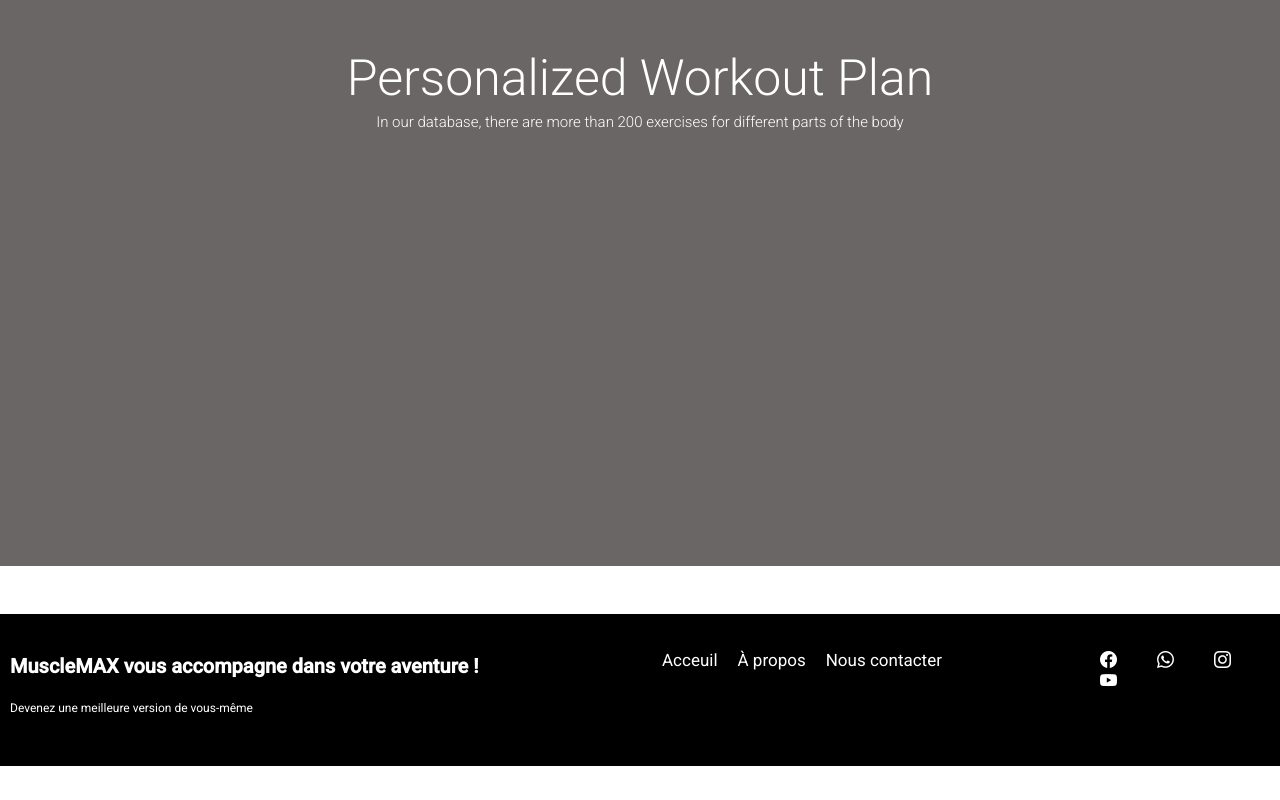
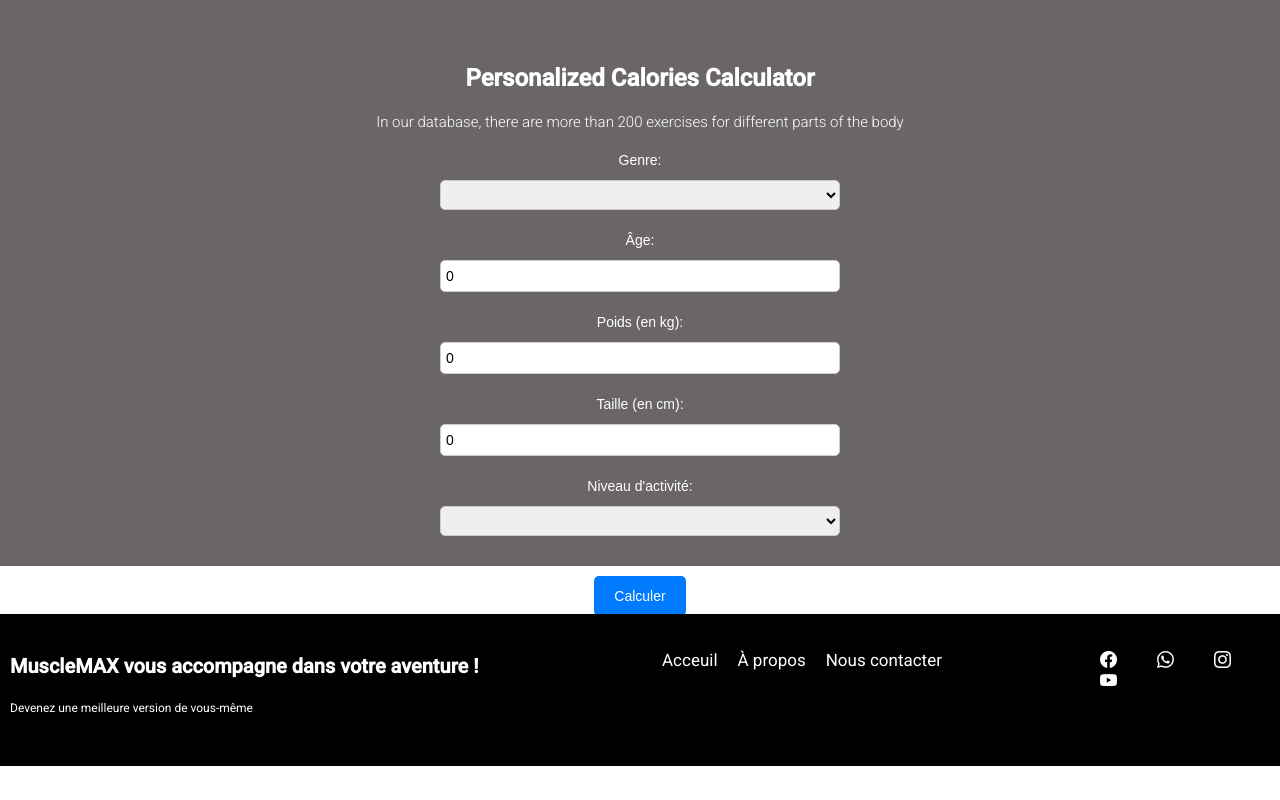
Before and after one commit to MohandAcherir/AWS, an Angular app: page / in a window 1280 px wide. Shown: the part 634-1434 px from the top of the page. Before the commit the page ends 1400 px from the top, so only its background shows below. Built offline with nearby package versions, Linux system fonts and the light colour scheme.

Commit message:
Ajout de la partie de Firas

```diff
--- a/src/app/pages/home/home.component.css
+++ b/src/app/pages/home/home.component.css
@@ -119,3 +119,117 @@ h4
     height: 700px;
 }
 }
+
+table {
+  width: 100%;
+}
+
+tr.example-detail-row {
+  height: 0;
+}
+
+tr.example-element-row:not(.example-expanded-row):hover {
+  background: whitesmoke;
+}
+
+tr.example-element-row:not(.example-expanded-row):active {
+  background: #efefef;
+}
+
+.example-element-row td {
+  border-bottom-width: 0;
+}
+
+.example-element-detail {
+  overflow: hidden;
+  display: flex;
+}
+
+.example-element-diagram {
+  min-width: 80px;
+  border: 2px solid black;
+  padding: 8px;
+  font-weight: lighter;
+  margin: 8px 0;
+  height: 104px;
+}
+
+.example-element-symbol {
+  font-weight: bold;
+  font-size: 40px;
+  line-height: normal;
+}
+
+.example-element-description {
+  padding: 16px;
+}
+
+.example-element-description-attribution {
+  opacity: 0.5;
+}
+
+
+
+
+.calculator {
+    font-family: Arial, sans-serif;
+    width: 400px;
+    margin: 0 auto;
+    text-align: center;
+    color: #fff;
+}
+
+  h2 {
+    font-size: 24px;
+    font-weight: bold;
+  }
+
+  label {
+    display: block;
+    margin-bottom: 10px;
+  }
+
+  input[type="number"] {
+    width: 100%;
+    padding: 5px;
+    border-radius: 5px;
+    border: 1px solid #ccc;
+    box-sizing: border-box;
+    margin-bottom: 20px;
+  }
+
+  select {
+    width: 100%;
+    padding: 5px;
+    border-radius: 5px;
+    border: 1px solid #ccc;
+    box-sizing: border-box;
+    margin-bottom: 20px;
+  }
+
+  button {
+    background-color: #007bff;
+    color: #fff;
+    border: none;
+    padding: 10px 20px;
+    border-radius: 5px;
+    cursor: pointer;
+    margin-top: 20px;
+  }
+
+  button:hover {
+    background-color: #0069d9;
+  }
+
+  #results {
+    margin-top: 20px;
+    font-size: 18px;
+    color: #fff;
+
+  }
+  .resultColor{
+    color:red;
+  }
+  .proColor{
+    color:'#DAFEB7';
+  }
--- a/src/app/pages/home/home.component.html
+++ b/src/app/pages/home/home.component.html
@@ -8,7 +8,53 @@
 
 <div id="more" class="banner2">
 	<h2><br><br><br>
-	Personalized Workout Plan
+	Personalized Calories Calculator
 	</h2>
 	<h4>In our database, there are more than 200 exercises for different parts of the body</h4>
+	<div class="calculator">
+
+    <form (submit)="calculate()">
+      <div>
+        <label for="gender">Genre:</label>
+        <select id="gender" name="gender" [(ngModel)]="gender" required>
+          <option value="male">Homme</option>
+          <option value="female">Femme</option>
+        </select>
+      </div>
+      <div>
+        <label for="age">Âge:</label>
+        <input type="number" id="age" name="age" [(ngModel)]="age" required>
+      </div>
+      <div>
+        <label for="weight">Poids (en kg):</label>
+        <input type="number" id="weight" name="weight" [(ngModel)]="weight" required>
+      </div>
+      <div>
+        <label for="height">Taille (en cm):</label>
+        <input type="number" id="height" name="height" [(ngModel)]="height" required>
+      </div>
+      <div>
+        <label for="activity">Niveau d'activité:</label>
+        <select id="activity" name="activity" [(ngModel)]="activity" required>
+          <option value="sedentary">Sédentaire</option>
+          <option value="lightly-active">Légèrement actif</option>
+          <option value="moderately-active">Modérément actif</option>
+          <option value="very-active">Très actif</option>
+          <option value="extremely-active">Extrêmement actif</option>
+        </select>
+      </div>
+      <button type="submit">Calculer</button>
+    </form>
+    <div id="results" *ngIf="showResults">
+       <div class="resultColor"> <h3>Résultats</h3></div>
+       <br>
+        <ul>
+          <li>Besoins en:</li>
+           <li>Calories : {{tdee}}</li>
+          <li>Protéines : {{protein}}g</li>
+          <li>Lipides : {{fat}}g</li>
+          <li>Glucides : {{carbs}}g</li>
+        </ul>
+      </div>
+
 </div>
--- a/src/app/pages/home/home.component.ts
+++ b/src/app/pages/home/home.component.ts
@@ -1,15 +1,53 @@
 
 import { Component, OnInit } from '@angular/core';
 import { ExerciceDetailsService } from 'src/app/services/exercice-details.service';
+import { CalorieCalculComponent } from 'src/app/services/calorie-calcul.component';
 @Component({
   selector: 'app-home',
   templateUrl: './home.component.html',
   styleUrls: ['./home.component.css']
 })
 export class HomeComponent implements OnInit {
-  constructor(private service:ExerciceDetailsService){}
-  exerciceData:any;
+  weight: number  = 0;
+  height: number = 0;
+  age: number = 0;
+  gender: string = "";
+  activity: string = "";
+  bmr: number = 0;
+  tdee: number = 0;
+  protein: number = 0;
+  fat: number= 0;
+  carbs: number = 0;
+  showResults: boolean = true; // Define the showResults property
+
+  constructor(private service:CalorieCalculComponent){
+      this.weight = this.service.weight;
+    this.height = this.service.height;
+    this.age = this.service.age;
+    this.gender = this.service.gender;
+    this.activity = this.service.activity;
+    this.bmr = this.service.bmr;
+    this.tdee = this.service.tdee;
+    this.protein = this.service.protein;
+    this.fat= this.service.fat;
+    this.carbs = this.service.carbs;
+    this.showResults = true;
+  }
   ngOnInit(): void {
-    this.exerciceData=this.service.exerciceDetails;
+    this.weight = 0;
+    this.height = 0;
+    this.age = 0;
+    this.gender = "";
+    this.activity = "";
+    this.bmr = 0;
+    this.tdee = 0;
+    this.protein = 0;
+    this.fat=0;
+    this.carbs = 0;
+    this.showResults = true; // Define the showResults property
+  }
+
+  calculate():number {
+  	return 2;
   }
 }
--- /dev/null
+++ b/src/app/services/calorie-calcul.component.ts
@@ -0,0 +1,53 @@
+import { Component, Injectable } from '@angular/core';
+
+@Injectable({
+  providedIn: 'root'
+})
+export class CalorieCalculComponent {
+  weight: number = 0;
+  height: number = 0;
+  age: number = 0;
+  gender: string = "";
+  activity: string = "";
+  bmr: number = 0;
+  tdee: number = 0;
+  protein: number = 0;
+  fat: number=0;
+  carbs: number = 0;
+  showResults: boolean = false; // Define the showResults property
+
+  constructor() {}
+
+
+    calculate() {
+      if (this.gender === "male") {
+        this.bmr = Math.round(88.362 + (13.397 * this.weight) + (4.799 * this.height) - (5.677 * this.age));
+      } else {
+        this.bmr = Math.round(447.593 + (9.247 * this.weight) + (3.098 * this.height) - (4.330 * this.age));
+      }
+
+      switch (this.activity) {
+        case "sedentary":
+          this.tdee = Math.round(this.bmr * 1.2);
+          break;
+        case "lightly-active":
+          this.tdee = Math.round(this.bmr * 1.375);
+          break;
+        case "moderately-active":
+          this.tdee = Math.round(this.bmr * 1.55);
+          break;
+        case "very-active":
+          this.tdee = Math.round(this.bmr * 1.725);
+          break;
+        case "extremely-active":
+          this.tdee = Math.round(this.bmr * 1.9);
+          break;
+      }
+
+      this.protein = Math.round(this.weight * 2.2);
+      this.fat = Math.round(this.tdee * 0.25 / 9);
+      this.carbs = Math.round((this.tdee - (this.protein * 4) - (this.fat * 9)) / 4);
+      this.showResults = true;
+
+    }
+  }
--- a/tsconfig.json
+++ b/tsconfig.json
@@ -5,7 +5,7 @@
     "baseUrl": "./",
     "outDir": "./dist/out-tsc",
     "forceConsistentCasingInFileNames": true,
-    "strict": true,
+    "strict": false,
     "noImplicitReturns": true,
     "noFallthroughCasesInSwitch": true,
     "sourceMap": true,
```
Also changed, not shown: src/app/app.module.ts (+5 -2 lines), src/app/services/table.service.ts (added, +114 -0 lines).
